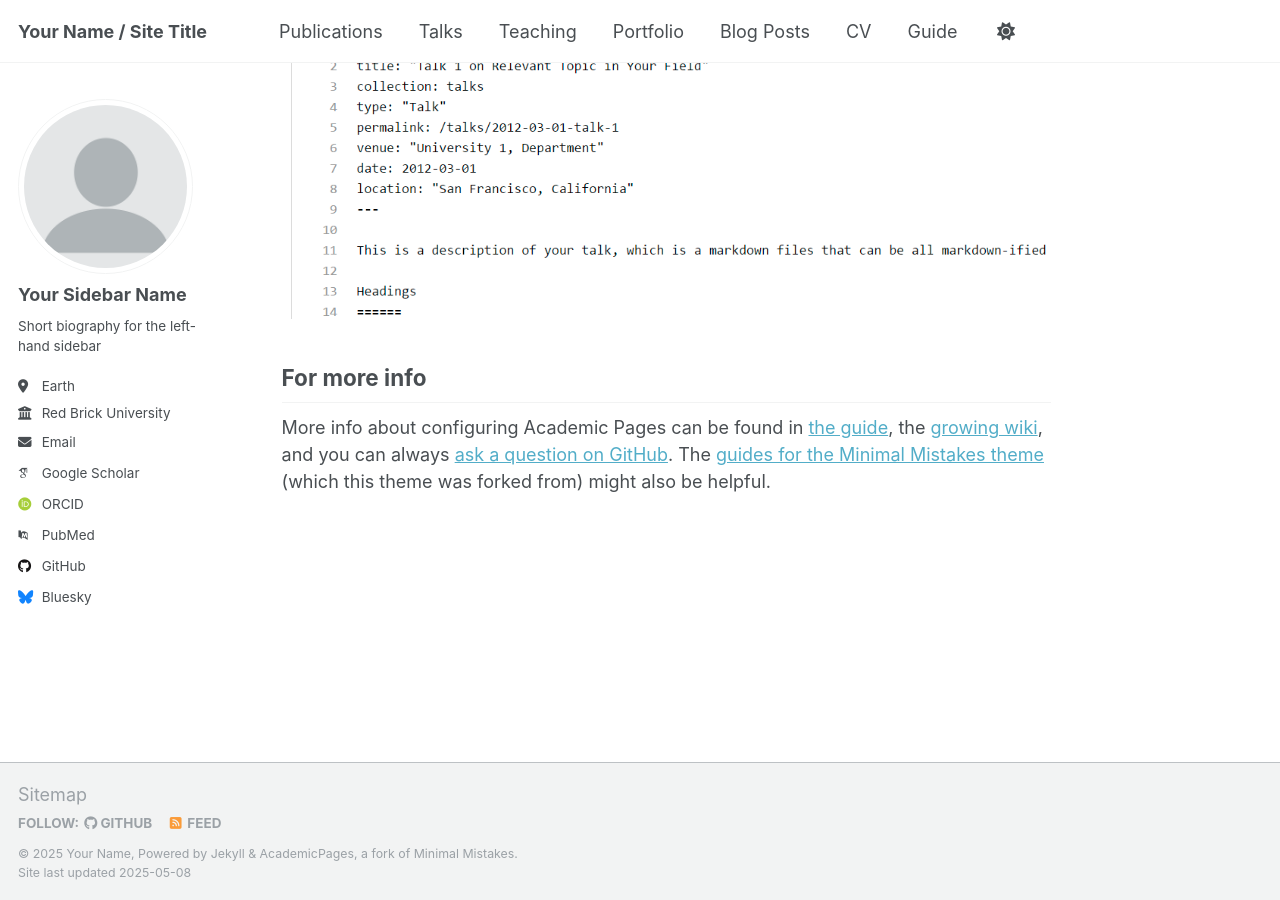
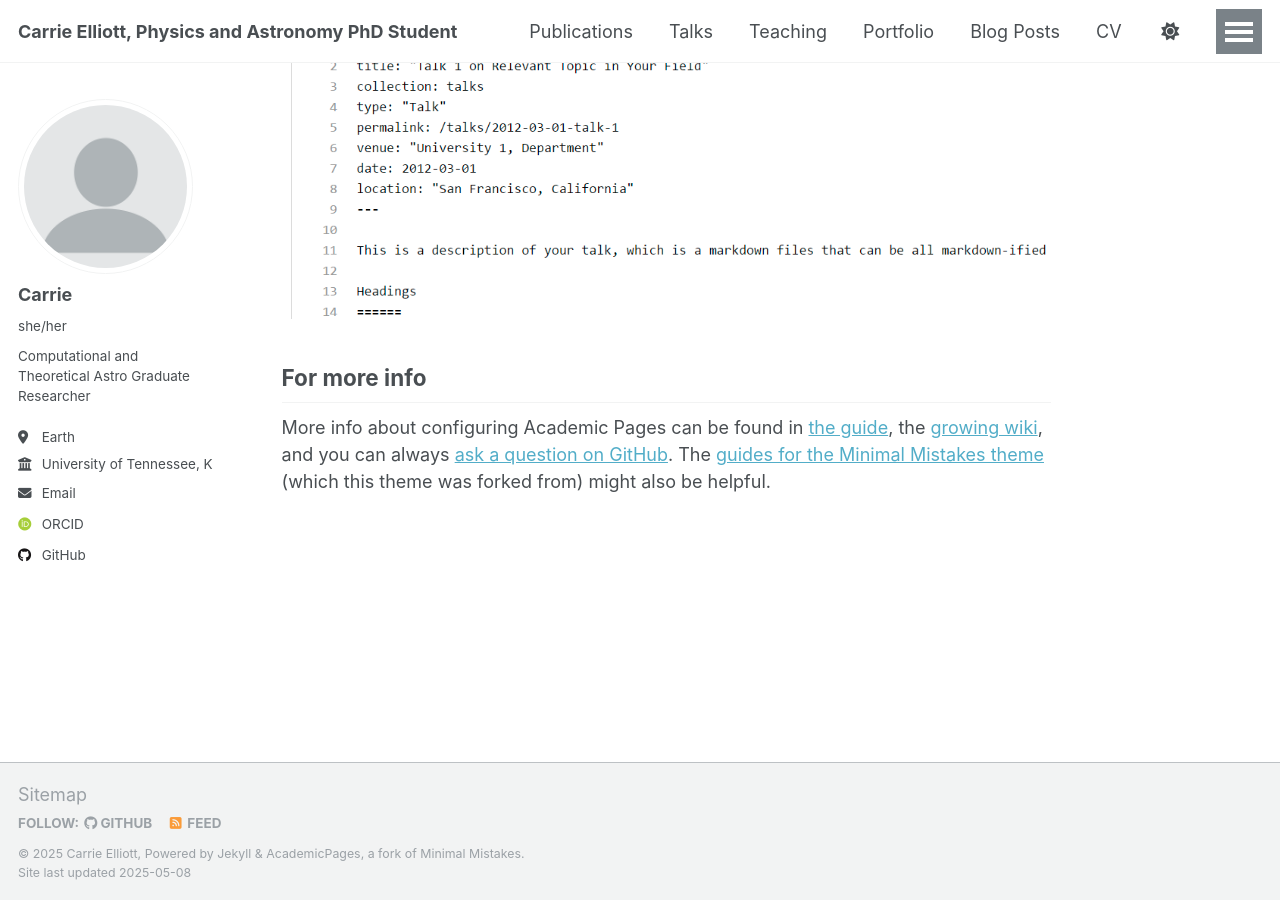
Before and after one commit to cellio00/cellio00.github.io, a Jekyll site: the page built from _pages/about.md, in a window 1280 px wide and 900 px high, scrolled down 2636 px. Built offline with Jekyll 4.4.1, drawn with Linux system fonts in a browser that asks for light colours; some web fonts are replaced.

Commit message:
modified config

```diff
--- a/_config.yml
+++ b/_config.yml
@@ -9,13 +9,13 @@
 # Basic Site Settings
 locale                   : "en-US"
 site_theme               : "default"
-title                    : "Your Name / Site Title"
+title                    : "Carrie Elliott, Physics and Astronomy PhD Student"
 title_separator          : "-"
-name                     : &name "Your Name"
-description              : &description "personal description"
-url                      : https://academicpages.github.io # the base hostname & protocol for your site e.g. "https://[your GitHub username].github.io" or if you already have some other page hosted on Github then use "https://[your GitHub username].github.io/[Your Repo Name]"
+name                     : &name "Carrie Elliott"
+description              : &description "Hi! I am Carrie, a first-year physics PhD student at The University of Tennessee, Knoxville. My research interests interests include computational astrophysics, particle physics, and nuclear astro; in addition, I have some particle accelerator experience sprinkled in as well. Both theory and experiment must be furthered, and in the modern age, consilience of experts from many fields has become critical. As such I love to collaborate and connect."
+url                      : https://cellio00.github.io # the base hostname & protocol for your site e.g. "https://[your GitHub username].github.io" or if you already have some other page hosted on Github then use "https://[your GitHub username].github.io/[Your Repo Name]"
 baseurl                  : "" # the subpath of your site, e.g. "/blog"
-repository               : "academicpages/academicpages.github.io"
+repository               : "cellio00/cellio00.github.io"
 
 # Site Author - The following control what appear as part of the author content on the side bar.
 #               If a field is blank the icon and link will not appear, otherwise it will be shown.
@@ -23,22 +23,22 @@
 author:
   # Biographic information
   avatar           : "profile.png"
-  name             : "Your Sidebar Name"
-  pronouns         : # example: "she/her"
-  bio              : "Short biography for the left-hand sidebar"
+  name             : "Carrie"
+  pronouns         : "she/her"
+  bio              : "Computational and Theoretical Astro Graduate Researcher"
   location         : "Earth"
-  employer         : "Red Brick University"
+  employer         : "University of Tennessee, Knoxville | Oak Ridge National Laboratory"
   uri              : # URL
-  email            : "none@example.org"
+  email            : "cellio18 @ tennessee.edu"
 
   # Academic websites
   academia         : # URL
-  arxiv            : # URL - Update with the correct link to your profile
-  googlescholar    : "https://scholar.google.com/citations?user=PS_CX0AAAAAJ"
+  arxiv            : # URL
+  googlescholar    :
   impactstory      : # URL
-  orcid            : "http://orcid.org/yourorcidurl"
+  orcid            : "http://orcid.org/0009-0008-3253-6535"
   semantic         : # URL
-  pubmed           : "https://www.ncbi.nlm.nih.gov/pubmed/?term=john+snow"
+  pubmed           :
   researchgate     : # URL
   scopus           : # URL
 
@@ -46,12 +46,12 @@
   bitbucket        : # Username - Update with your username on the site
   codepen          : # Username
   dribbble         : # Username
-  github           : "academicpages"
+  github           : "cellio00"
   kaggle           : # Username
   stackoverflow    : # User number or user number and name (i.e., use "1" or "1/jeff-atwood")
 
   # Social media
-  bluesky          : "bsky.app" # Replace this with you Bluesky username
+  bluesky          : # Replace this with you Bluesky username
   facebook         : # Username
   flickr           : # Username
   foursquare       : # Username
```
